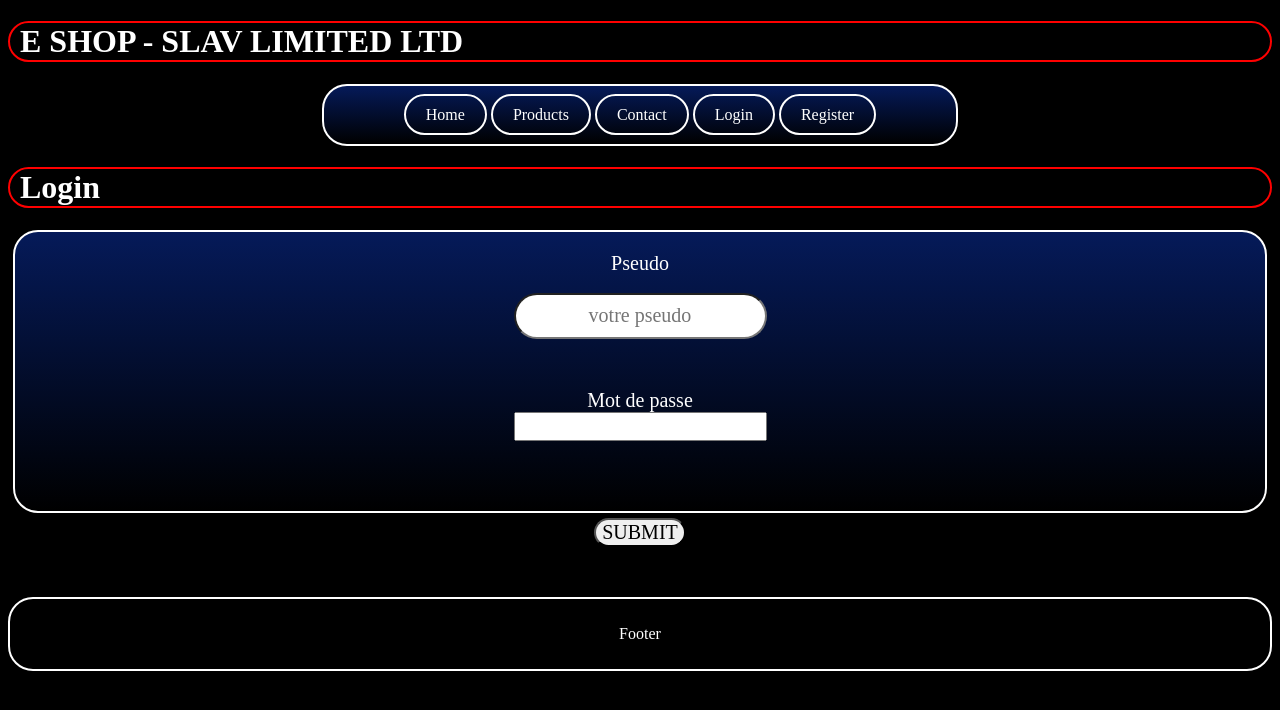
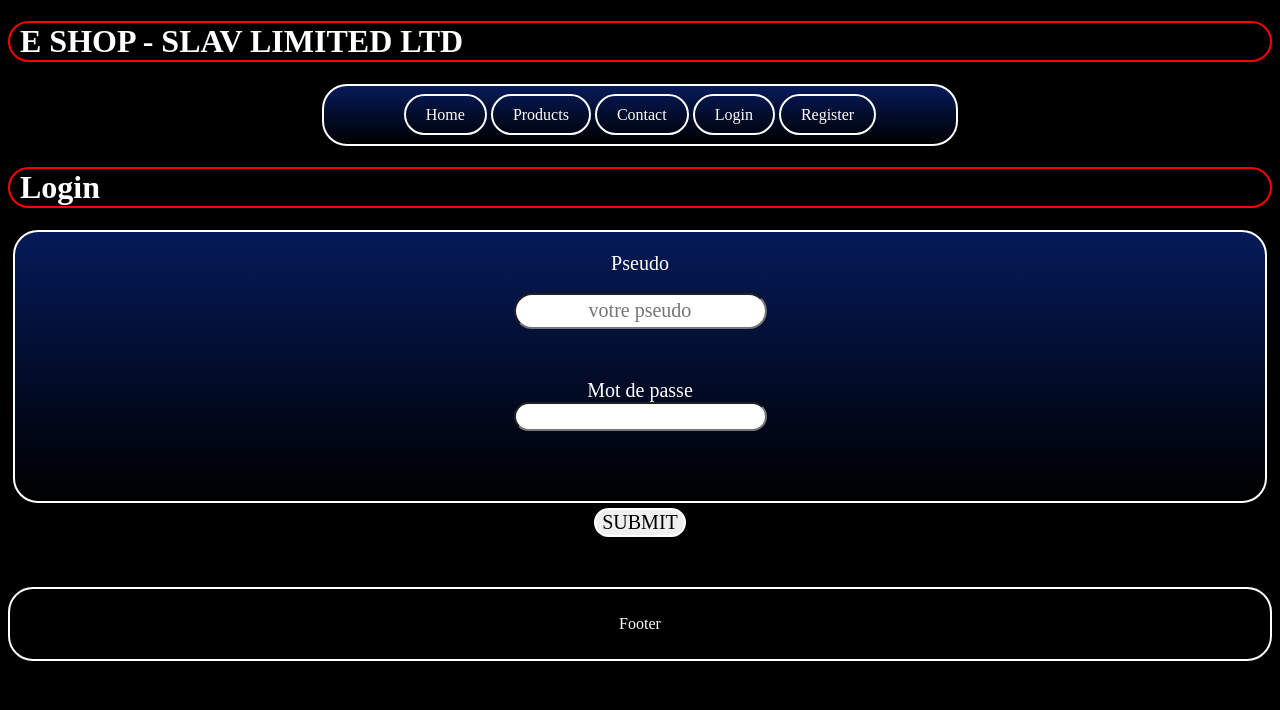
Before and after one commit to Elmani335/e-shop, a PHP site: page /index.php?page=login in a window 1280 px wide. Shown: the top 710 px of the page. Run offline with PHP 8.4, Linux system fonts and the light colour scheme.

Commit message:
update
update

```diff
--- a/php/views/pages/login.php
+++ b/php/views/pages/login.php
@@ -16,9 +16,9 @@ ob_start();
                 <div class="centerer">
                     <input class="pseudo" type="text" id="pseudo" name="pseudo" maxlength="20" placeholder="votre pseudo" pattern="[a-zA-Z0-9-.]{1,20}" title="caractères acceptés : a-zA-Z0-9-." required="required"><br><br>
                 </div>
-            <label for="motDePasse" class="mdp">Mot de passe</label>
+            <label for="mdp" class="mdp">Mot de passe</label>
                 <div class="centerer">
-                    <input type="password" name="motDePasse" id="motDePasse" required>
+                    <input class="mdp" type="password" name="motDePasse" id="motDePasse" required>
                 </div>
         </form>
         <div class="subbtn">
--- a/www/css/login.css
+++ b/www/css/login.css
@@ -31,16 +31,17 @@
 }
 
 
-.centerer,input {
+.centerer input {
     font-family: Bahnschrift;
     font-size: 20px;
-    color: #ffffff;
+    color: #000000;
 
 }
 .centerer {
     display: flex;
     justify-content: center;
     padding-bottom: 50px;
+    color: black;
 }
 
 
@@ -48,13 +49,24 @@
     display: flex;
     justify-content: center;
     padding-bottom: 50px;
+
 }
 
 .subbtn #btn {
     font-family: Bahnschrift;
+    border: 2px solid #ffffff;
     font-size: 20px;
-    border-radius: 25px;
+    border-radius: 25px;r
+    background-color: white;
     color: black;
     transition-delay: 50ms;
     transition-duration: 500ms;
 }
+
+.subbtn #btn:hover {
+    border: 2px solid #50ff0d;
+    background-color: #000000;
+    color: #ffffff;
+    transition-delay: 50ms;
+    transition-duration: 500ms;
+}
```
